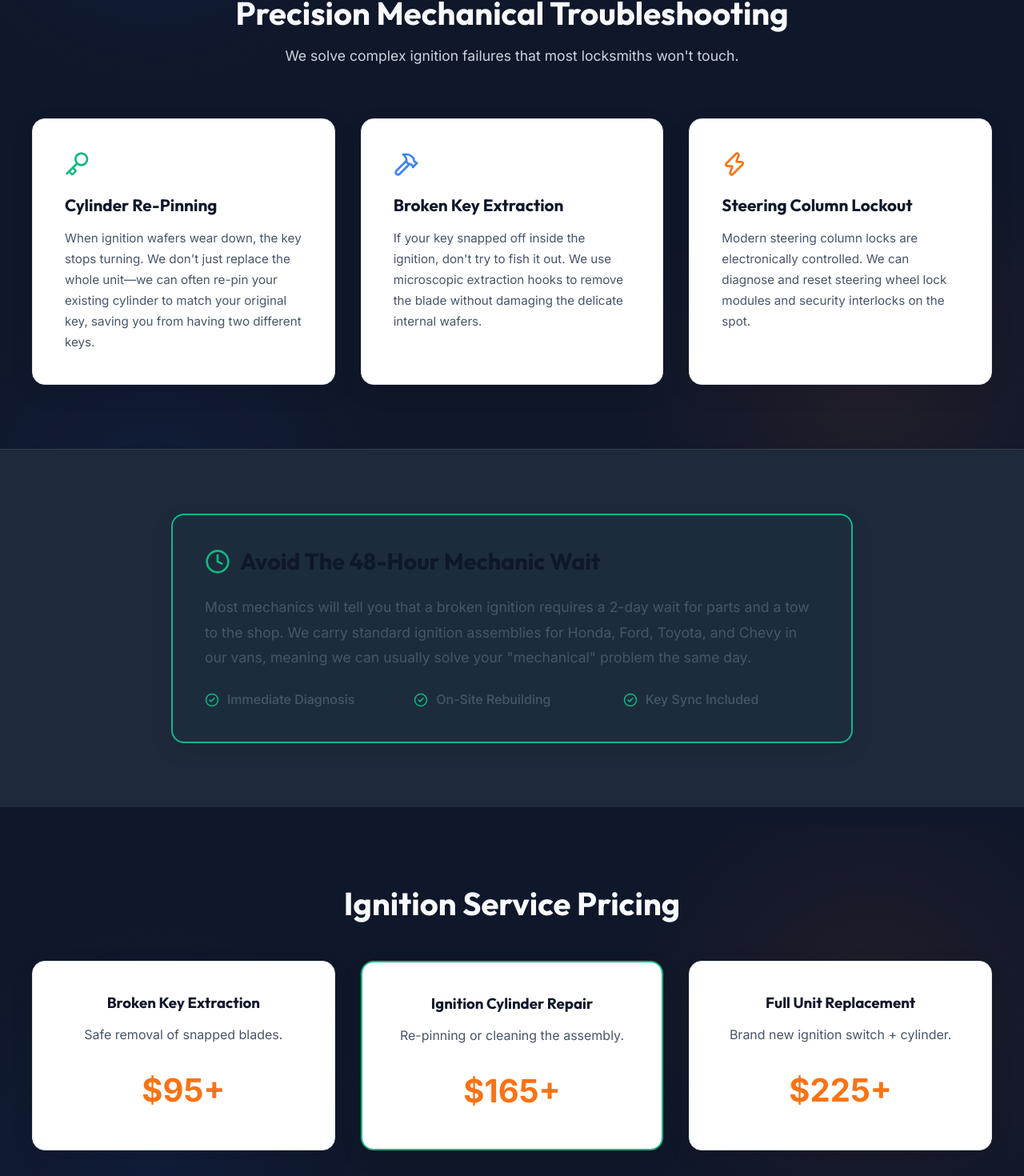
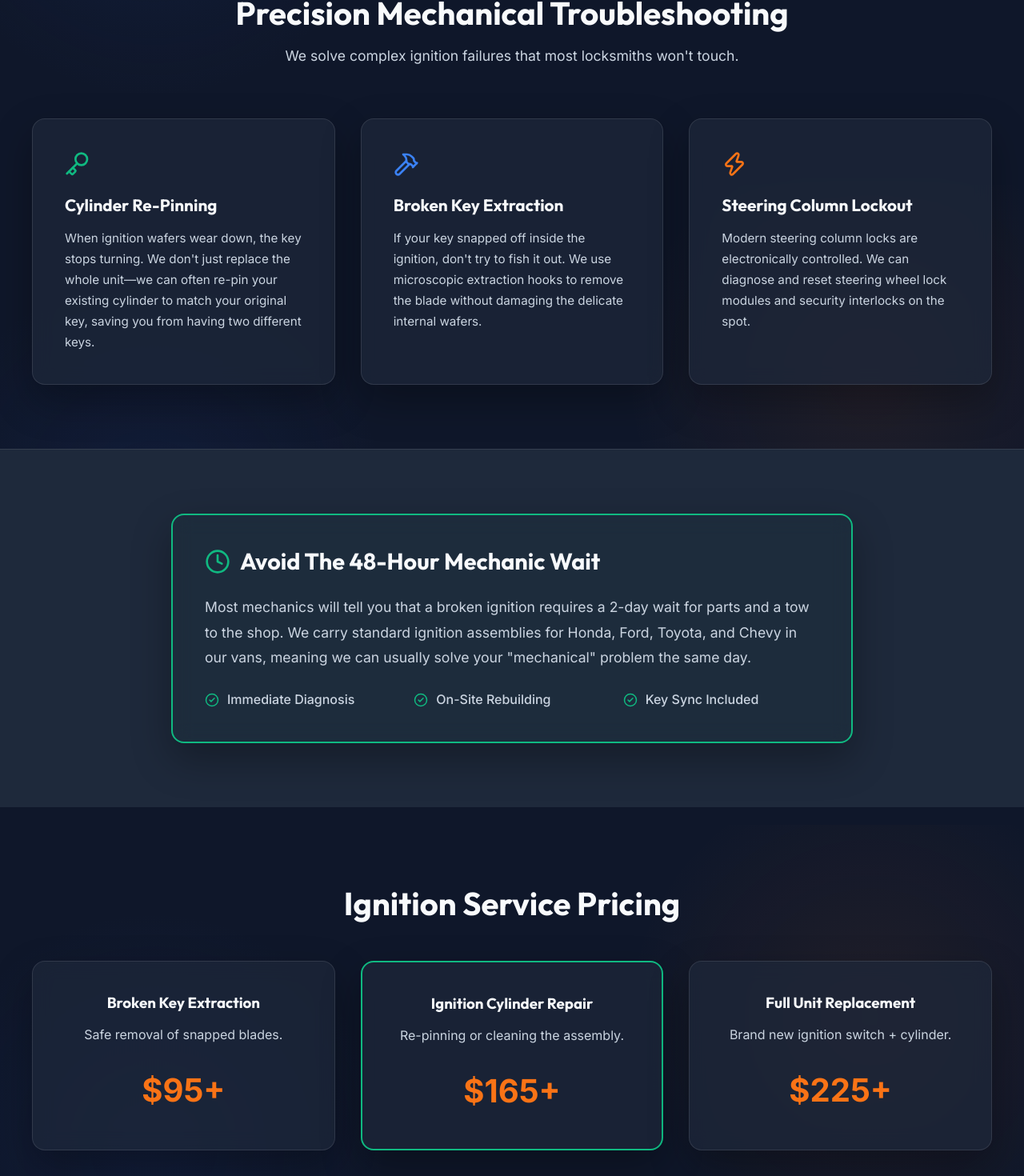
Before and after one commit to quickcarunlock-nyc/quickcarunlock, a Next.js app: page /services/ignition-repair in a window 1280 px wide. Shown: the part 569-2039 px from the top of the page at 80% size. Built offline with nearby package versions, Linux system fonts and the light colour scheme.

Commit message:
design: unify dark-theme card system and resolve dark-on-dark text readability issues across the site

```diff
--- a/src/app/globals.css
+++ b/src/app/globals.css
@@ -209,12 +209,14 @@ button {
 
 /* --- Premium Cards --- */
 .card {
-  background: var(--clean-white);
-  color: var(--bg-primary);
-  border: 1px solid #e2e8f0;
+  background: var(--card-bg);
+  color: var(--text-primary);
+  backdrop-filter: blur(12px);
+  -webkit-backdrop-filter: blur(12px);
+  border: 1px solid var(--border-color);
   border-radius: 16px;
   padding: 2.5rem;
-  box-shadow: 0 10px 30px rgba(0, 0, 0, 0.08);
+  box-shadow: 0 20px 50px rgba(0, 0, 0, 0.3);
   transition: transform 0.4s cubic-bezier(0.175, 0.885, 0.32, 1.275), box-shadow 0.4s ease;
 }
 
--- a/src/app/services/ignition-repair/page.tsx
+++ b/src/app/services/ignition-repair/page.tsx
@@ -41,18 +41,18 @@ export default function IgnitionRepairPage() {
           <div style={{ display: 'grid', gridTemplateColumns: 'repeat(auto-fit, minmax(300px, 1fr))', gap: '2rem' }}>
             <div className="card card-hover">
               <Key size={32} color="var(--safety-green)" style={{ marginBottom: '1rem' }} />
-              <h3 style={{ fontSize: '1.3rem', color: '#0F172A', marginBottom: '1rem' }}>Cylinder Re-Pinning</h3>
-              <p style={{ color: '#475569', fontSize: '0.95rem', lineHeight: '1.7' }}>When ignition wafers wear down, the key stops turning. We don't just replace the whole unit—we can often re-pin your existing cylinder to match your original key, saving you from having two different keys.</p>
+              <h3 style={{ fontSize: '1.3rem', marginBottom: '1rem' }}>Cylinder Re-Pinning</h3>
+              <p style={{ color: 'var(--text-secondary)', fontSize: '0.95rem', lineHeight: '1.7' }}>When ignition wafers wear down, the key stops turning. We don't just replace the whole unit—we can often re-pin your existing cylinder to match your original key, saving you from having two different keys.</p>
             </div>
             <div className="card card-hover">
               <Hammer size={32} color="#3B82F6" style={{ marginBottom: '1rem' }} />
-              <h3 style={{ fontSize: '1.3rem', color: '#0F172A', marginBottom: '1rem' }}>Broken Key Extraction</h3>
-              <p style={{ color: '#475569', fontSize: '0.95rem', lineHeight: '1.7' }}>If your key snapped off inside the ignition, don't try to fish it out. We use microscopic extraction hooks to remove the blade without damaging the delicate internal wafers.</p>
+              <h3 style={{ fontSize: '1.3rem', marginBottom: '1rem' }}>Broken Key Extraction</h3>
+              <p style={{ color: 'var(--text-secondary)', fontSize: '0.95rem', lineHeight: '1.7' }}>If your key snapped off inside the ignition, don't try to fish it out. We use microscopic extraction hooks to remove the blade without damaging the delicate internal wafers.</p>
             </div>
             <div className="card card-hover">
               <Zap size={32} color="var(--action-orange)" style={{ marginBottom: '1rem' }} />
-              <h3 style={{ fontSize: '1.3rem', color: '#0F172A', marginBottom: '1rem' }}>Steering Column Lockout</h3>
-              <p style={{ color: '#475569', fontSize: '0.95rem', lineHeight: '1.7' }}>Modern steering column locks are electronically controlled. We can diagnose and reset steering wheel lock modules and security interlocks on the spot.</p>
+              <h3 style={{ fontSize: '1.3rem', marginBottom: '1rem' }}>Steering Column Lockout</h3>
+              <p style={{ color: 'var(--text-secondary)', fontSize: '0.95rem', lineHeight: '1.7' }}>Modern steering column locks are electronically controlled. We can diagnose and reset steering wheel lock modules and security interlocks on the spot.</p>
             </div>
           </div>
         </div>
@@ -64,23 +64,23 @@ export default function IgnitionRepairPage() {
           <div className="card" style={{ border: '2px solid var(--safety-green)', background: 'rgba(16, 185, 129, 0.02)' }}>
             <div style={{ display: 'flex', alignItems: 'center', gap: '12px', marginBottom: '1.5rem' }}>
               <Clock size={32} color="var(--safety-green)" />
-              <h2 style={{ fontSize: '1.8rem', color: '#0F172A', margin: 0 }}>Avoid The 48-Hour Mechanic Wait</h2>
+              <h2 style={{ fontSize: '1.8rem', margin: 0 }}>Avoid The 48-Hour Mechanic Wait</h2>
             </div>
-            <p style={{ color: '#475569', fontSize: '1.1rem', lineHeight: '1.8', marginBottom: '1.5rem' }}>
+            <p style={{ color: 'var(--text-secondary)', fontSize: '1.1rem', lineHeight: '1.8', marginBottom: '1.5rem' }}>
               Most mechanics will tell you that a broken ignition requires a 2-day wait for parts and a tow to the shop. We carry standard ignition assemblies for Honda, Ford, Toyota, and Chevy in our vans, meaning we can usually solve your "mechanical" problem the same day.
             </p>
             <div style={{ display: 'grid', gridTemplateColumns: 'repeat(auto-fit, minmax(200px, 1fr))', gap: '1rem' }}>
               <div style={{ display: 'flex', gap: '10px', alignItems: 'center' }}>
                 <CheckCircle2 size={18} color="var(--safety-green)" />
-                <span style={{ color: '#475569', fontWeight: 500 }}>Immediate Diagnosis</span>
+                <span style={{ color: 'var(--text-secondary)', fontWeight: 500 }}>Immediate Diagnosis</span>
               </div>
               <div style={{ display: 'flex', gap: '10px', alignItems: 'center' }}>
                 <CheckCircle2 size={18} color="var(--safety-green)" />
-                <span style={{ color: '#475569', fontWeight: 500 }}>On-Site Rebuilding</span>
+                <span style={{ color: 'var(--text-secondary)', fontWeight: 500 }}>On-Site Rebuilding</span>
               </div>
               <div style={{ display: 'flex', gap: '10px', alignItems: 'center' }}>
                 <CheckCircle2 size={18} color="var(--safety-green)" />
-                <span style={{ color: '#475569', fontWeight: 500 }}>Key Sync Included</span>
+                <span style={{ color: 'var(--text-secondary)', fontWeight: 500 }}>Key Sync Included</span>
               </div>
             </div>
           </div>
@@ -93,18 +93,18 @@ export default function IgnitionRepairPage() {
           <h2 style={{ fontSize: '2.5rem', textAlign: 'center', marginBottom: '3rem' }}>Ignition Service Pricing</h2>
           <div style={{ display: 'grid', gridTemplateColumns: 'repeat(auto-fit, minmax(280px, 1fr))', gap: '2rem' }}>
             <div className="card" style={{ textAlign: 'center' }}>
-              <h3 style={{ color: '#0F172A', marginBottom: '1rem' }}>Broken Key Extraction</h3>
-              <p style={{ color: '#475569', marginBottom: '1.5rem' }}>Safe removal of snapped blades.</p>
+              <h3 style={{ marginBottom: '1rem' }}>Broken Key Extraction</h3>
+              <p style={{ color: 'var(--text-secondary)', marginBottom: '1.5rem' }}>Safe removal of snapped blades.</p>
               <div style={{ fontSize: '2.5rem', fontWeight: 700, color: 'var(--action-orange)' }}>$95+</div>
             </div>
             <div className="card" style={{ textAlign: 'center', border: '2px solid var(--safety-green)' }}>
-              <h3 style={{ color: '#0F172A', marginBottom: '1rem' }}>Ignition Cylinder Repair</h3>
-              <p style={{ color: '#475569', marginBottom: '1.5rem' }}>Re-pinning or cleaning the assembly.</p>
+              <h3 style={{ marginBottom: '1rem' }}>Ignition Cylinder Repair</h3>
+              <p style={{ color: 'var(--text-secondary)', marginBottom: '1.5rem' }}>Re-pinning or cleaning the assembly.</p>
               <div style={{ fontSize: '2.5rem', fontWeight: 700, color: 'var(--action-orange)' }}>$165+</div>
             </div>
             <div className="card" style={{ textAlign: 'center' }}>
-              <h3 style={{ color: '#0F172A', marginBottom: '1rem' }}>Full Unit Replacement</h3>
-              <p style={{ color: '#475569', marginBottom: '1.5rem' }}>Brand new ignition switch + cylinder.</p>
+              <h3 style={{ marginBottom: '1rem' }}>Full Unit Replacement</h3>
+              <p style={{ color: 'var(--text-secondary)', marginBottom: '1.5rem' }}>Brand new ignition switch + cylinder.</p>
               <div style={{ fontSize: '2.5rem', fontWeight: 700, color: 'var(--action-orange)' }}>$225+</div>
             </div>
           </div>
@@ -134,10 +134,10 @@ export default function IgnitionRepairPage() {
               { q: "Why is my steering wheel locked and the key won't budge?", a: "This is often a mechanical bind. Try turning the wheel hard to the left and right while gently jiggling the key. If that doesn't work, the steering lock pin is likely jammed, and we will need to disassemble it for you." }
             ].map((item, i) => (
               <div key={i} className="card">
-                <h4 style={{ color: '#0F172A', marginBottom: '0.75rem', display: 'flex', alignItems: 'center', gap: '8px' }}>
+                <h4 style={{ marginBottom: '0.75rem', display: 'flex', alignItems: 'center', gap: '8px' }}>
                   <HelpCircle size={20} color="var(--action-orange)" /> {item.q}
                 </h4>
-                <p style={{ color: '#475569', lineHeight: '1.6', fontSize: '0.95rem' }}>{item.a}</p>
+                <p style={{ color: 'var(--text-secondary)', lineHeight: '1.6', fontSize: '0.95rem' }}>{item.a}</p>
               </div>
             ))}
           </div>
```
Also changed, not shown: src/app/contact/page.tsx (+7 -7 lines), src/app/locations/[borough]/page.tsx (+8 -8 lines), src/app/page.tsx (+8 -8 lines), src/app/services/emergency-lockout/page.tsx (+11 -11 lines), src/app/services/key-replacement/page.tsx (+19 -19 lines), src/components/PriceEstimator.tsx (+11 -11 lines).
